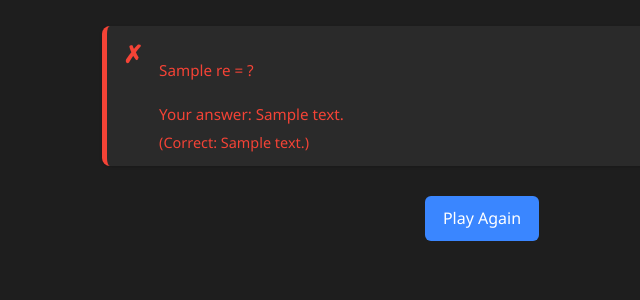
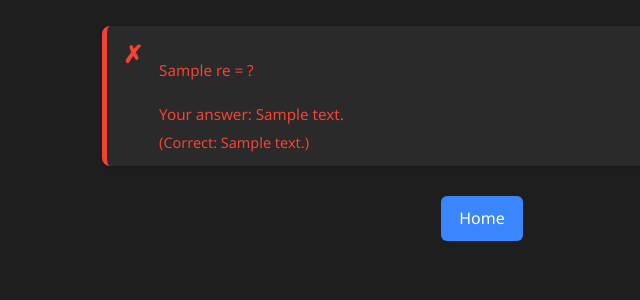
Before and after one commit to SiulRek/MentalMathChallange, a Flask app: template src/templates/result.html in a window 1280 px wide. Shown: the part 212-512 px from the top of the page, without its empty margins (158-798 px from the left). Run offline with Flask 3, Linux system fonts and the light colour scheme; the template is opened without the code that fills it: most values are stand-ins (such as "Sample title", 1, 10 or a date in 2020).

Commit message:
Update play again link text to 'Home' in results page

```diff
--- a/src/templates/result.html
+++ b/src/templates/result.html
@@ -46,7 +46,7 @@
     </div>
 
     <div class="play-again-wrapper">
-      <a href="{{ url_for('index') }}" class="play-again-link">Play Again</a>
+      <a href="{{ url_for('index') }}" class="play-again-link">Home</a>
     </div>
   </div>
 </body>
```
